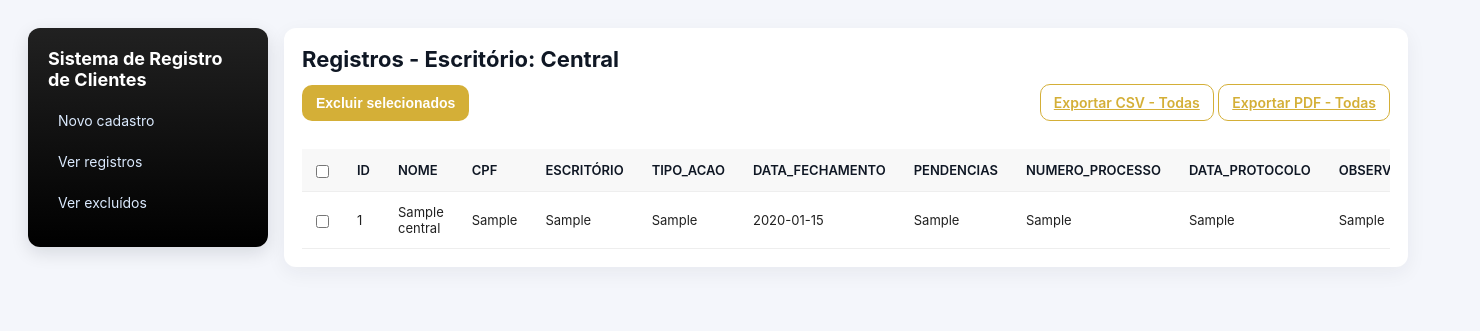
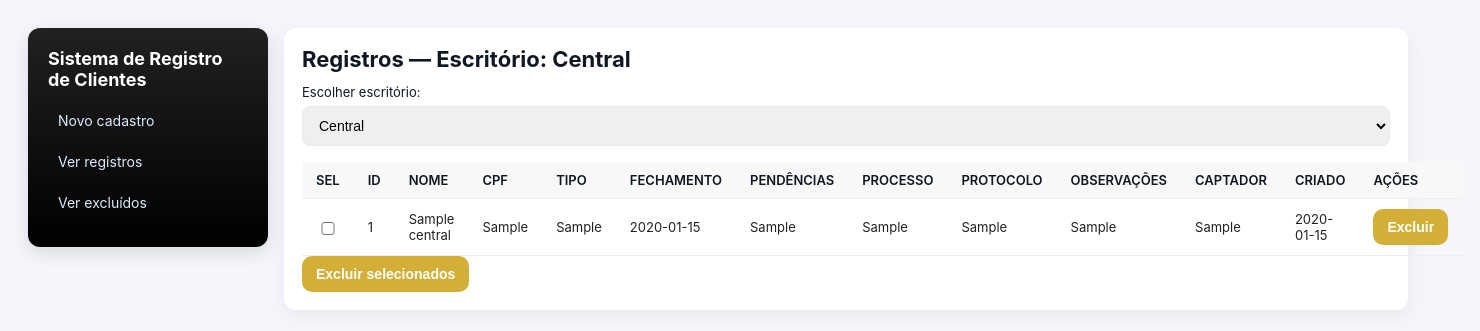
Before and after one commit to bponedev/REGISTRO-DE-CLIENTES, a Flask app: page /table in a window 1480 px wide. Shown: the top 331 px of the page. Run offline with Flask 3, Linux system fonts and the light colour scheme; tables that the repository leaves empty hold one stand-in row (values such as "Sample post").

Commit message:
Update table.html

```diff
--- a/templates/table.html
+++ b/templates/table.html
@@ -3,41 +3,69 @@
 <head>
   <meta charset="utf-8">
   <meta name="viewport" content="width=device-width,initial-scale=1">
-  <title>Registros — Sistema</title>
+  <title>Registros de Clientes</title>
   <link rel="stylesheet" href="{{ url_for('static', filename='style.css') }}">
 </head>
+
 <body>
 <div class="container">
+
   <aside class="sidebar">
     <span class="brand">Sistema de Registro de Clientes</span>
     <a href="{{ url_for('index') }}">Novo cadastro</a>
-      <a href="{{ url_for('table') }}">Ver registros</a>
+    <a href="{{ url_for('table', office=office) }}">Ver registros</a>
     <a href="{{ url_for('excluidos') }}">Ver excluídos</a>
   </aside>
+
   <main class="main">
+
     <div class="card">
-        <h1>Registros - Escritório: {{ office }}</h1>
-        <div style="display:flex;justify-content:space-between;align-items:center;">
-          <div>
-            <button id="btn-delete-selected" class="btn">Excluir selecionados</button>
-          </div>
-          <div>
-            <a class="btn ghost" href="{{ url_for('export_csv', office='all') }}">Exportar CSV - Todas</a>
-            <a class="btn ghost" href="{{ url_for('export_pdf', office='all') }}" target="_blank">Exportar PDF - Todas</a>
-          </div>
-        </div>
+      <h1>Registros — Escritório: {{ office }}</h1>
 
-        <div class="table-wrap" style="margin-top:12px;">
+      <!-- Selecionar escritório -->
+      <label class="field">
+        <span>Escolher escritório:</span>
+        <select id="office-select">
+          <option value="Central" {% if office == 'Central' %}selected{% endif %}>Central</option>
+          <option value="campos" {% if office == 'campos' %}selected{% endif %}>Campos</option>
+          <option value="rio" {% if office == 'rio' %}selected{% endif %}>Rio</option>
+          <option value="sao_paulo" {% if office == 'sao_paulo' %}selected{% endif %}>São Paulo</option>
+        </select>
+      </label>
+
+      <script>
+        document.getElementById("office-select").addEventListener("change", function () {
+          const office = this.value;
+          window.location.href = "/table?office=" + office;
+        });
+      </script>
+
+      {% if rows %}
       <table>
-            <thead><tr><th><input id="select-all" type="checkbox"></th><th>id</th><th>nome</th><th>cpf</th><th>escritório</th><th>tipo_acao</th><th>data_fechamento</th><th>pendencias</th><th>numero_processo</th><th>data_protocolo</th><th>observacoes</th><th>captador</th><th>created_at</th><th>Ações</th></tr></thead>
+        <thead>
+          <tr>
+            <th>Sel</th>
+            <th>ID</th>
+            <th>Nome</th>
+            <th>CPF</th>
+            <th>Tipo</th>
+            <th>Fechamento</th>
+            <th>Pendências</th>
+            <th>Processo</th>
+            <th>Protocolo</th>
+            <th>Observações</th>
+            <th>Captador</th>
+            <th>Criado</th>
+            <th>Ações</th>
+          </tr>
+        </thead>
         <tbody>
           {% for r in rows %}
           <tr>
-                <td><input class="row-select" type="checkbox" value="{{ r['id'] }}"></td>
+            <td><input type="checkbox" class="row-select" value="{{ r['id'] }}"></td>
             <td>{{ r['id'] }}</td>
             <td>{{ r['nome'] }}</td>
             <td>{{ r['cpf'] }}</td>
-                <td>{{ r['escritorio'] }}</td>
             <td>{{ r['tipo_acao'] }}</td>
             <td>{{ r['data_fechamento'] }}</td>
             <td>{{ r['pendencias'] }}</td>
@@ -47,22 +75,26 @@
             <td>{{ r['captador'] }}</td>
             <td>{{ r['created_at'] }}</td>
             <td>
-                  <form action="{{ url_for('delete') }}" method="post" style="display:inline" onsubmit="return confirm('Deseja realmente excluir este cliente?');">
-                    <input type="hidden" name="table" value="office_{{ office }}">
+              <form action="/delete" method="post" style="display:inline;">
                 <input type="hidden" name="id" value="{{ r['id'] }}">
-                    <button class="btn ghost" type="submit">Excluir</button>
+                <input type="hidden" name="office" value="{{ office }}">
+                <button class="btn btn-danger" onclick="return confirm('Excluir este cliente?')">Excluir</button>
               </form>
             </td>
           </tr>
           {% endfor %}
         </tbody>
       </table>
-        </div>
 
+      <button id="btn-delete-selected" class="btn btn-danger">Excluir selecionados</button>
+
+      {% else %}
+        <p>Nenhum registro encontrado para este escritório.</p>
+      {% endif %}
     </div>
   </main>
 </div>
-  <input type="hidden" name="office" value="{{ office }}">
+
 <script src="{{ url_for('static', filename='script.js') }}"></script>
 </body>
 </html>
```
Lines whose indentation alone changed are shown as unchanged.
